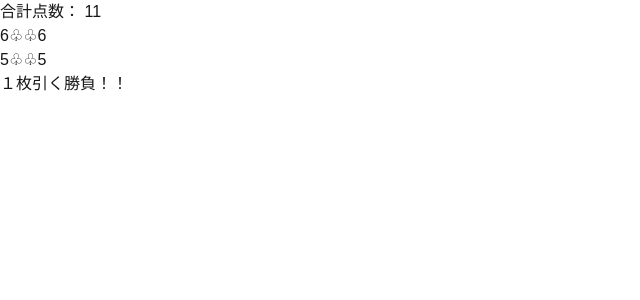
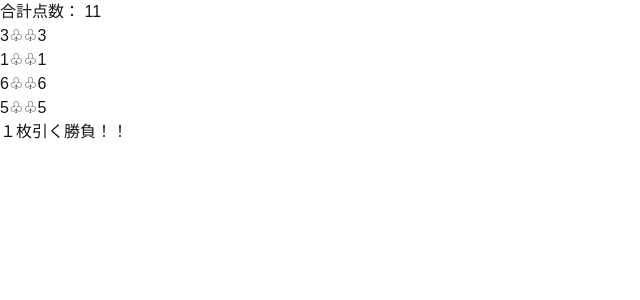
Before and after one commit to Kelpie1405/BlackJack, a Next.js app: page /blackjack in a window 1280 px wide. Shown: the top 300 px of the page, without its empty margins (0-640 px from the left). Built offline with nearby package versions, Linux system fonts and the light colour scheme.

Commit message:
相手の手札の仮置き

```diff
--- a/src/app/blackjack/page.tsx
+++ b/src/app/blackjack/page.tsx
@@ -3,7 +3,7 @@ import { useMemo } from 'react';
 import BaseCard from '@/components/cards/BaseCard';
 import Button from '@/components/Button';
 import useBlackJack from '@/hooks/useBlackJack';
-import OpenCurtainEffect from '@/components/oneTimeEffect/openingEffect/OpenCurtainEffect';
+// import OpenCurtainEffect from '@/components/oneTimeEffect/openingEffect/OpenCurtainEffect';
 import './index.css'
 
 export default function Home() {
@@ -14,7 +14,7 @@ export default function Home() {
      * @returns {number} totalScore 手札のカードの合計点数
      * @returns {void} handleDrawCard カードを引くボタンのイベントハンドラ
      */
-    const { cardsInHand, totalScore, handleDrawCard } = useBlackJack();
+    const { cardsInHand, totalScore, handleDrawCard, oppCardsInHand } = useBlackJack();
 
     const currentResult = useMemo(() => {
         return (totalScore > 21 ? "Burst" :
@@ -24,13 +24,24 @@ export default function Home() {
 
     return(
         <div>
-            <OpenCurtainEffect />
+            {/* <OpenCurtainEffect /> */}
             <div className="me-16 mt-16">
                 <h4 className="text-right text-3xl font-bold">
                     <span className="p-4 border-black border-4">合計点数：
                         <span> {totalScore}</span>
                     </span>
                 </h4>
+            </div>
+
+            <div className="flex justify-center gap-10 mx-40 my-40">
+                {oppCardsInHand.map((card, index) => (
+                    <BaseCard
+                        key={card.id}
+                        card={card}
+                        // 新たに引いたカードのみアニメションを追加
+                        className={index === cardsInHand.length - 1 && cardsInHand.length >= 3 ? "border-red-700 animation-slide-card" : ""}
+                    />
+                ))}
             </div>
 
             <div className="flex justify-center gap-10 mx-40 my-40">
--- a/src/hooks/useBlackJack.tsx
+++ b/src/hooks/useBlackJack.tsx
@@ -17,19 +17,19 @@ export default function useBlackJack() {
     const [shuffledCardsArray] = useState<Card[]>(() => FisherYatesShuffle([...Cards]));
 
     /**
-     * 手札を管理するState（最初は2枚をセット）
+     * My手札を管理するState（最初は2枚をセット）
      */
     const [cardsInHand, setCardsInHand] = useState<Card[]>(() => shuffledCardsArray.slice(0, 2));
 
     /**
-     * 手札の合計値を計算する（手札が変化したときに実行）
+     * My手札の合計値を計算する（My手札が変化したときに実行）
      */
     const totalScore = useMemo(() => {
         return cardsInHand.reduce((sum, card) => sum + card.number, 0);
     },[cardsInHand]);
 
     /**
-     * 手札を追加するボタンのイベントハンドラ
+     * My手札を追加するボタンのイベントハンドラ
      */
     const handleDrawCard = () => {
         setCardsInHand((prevCardsInHand) => [
@@ -39,5 +39,10 @@ export default function useBlackJack() {
         console.log(cardsInHand);
     };
 
-    return {cardsInHand, totalScore, handleDrawCard};
+    /**
+     * 対戦相手の手札を管理するState（最初は2枚をセット）
+     */
+    const [oppCardsInHand, setOppCardsInHand] = useState<Card[]>(() => shuffledCardsArray.slice(shuffledCardsArray.length - 2, shuffledCardsArray.length));
+
+    return {cardsInHand, totalScore, handleDrawCard, oppCardsInHand};
 };
```
